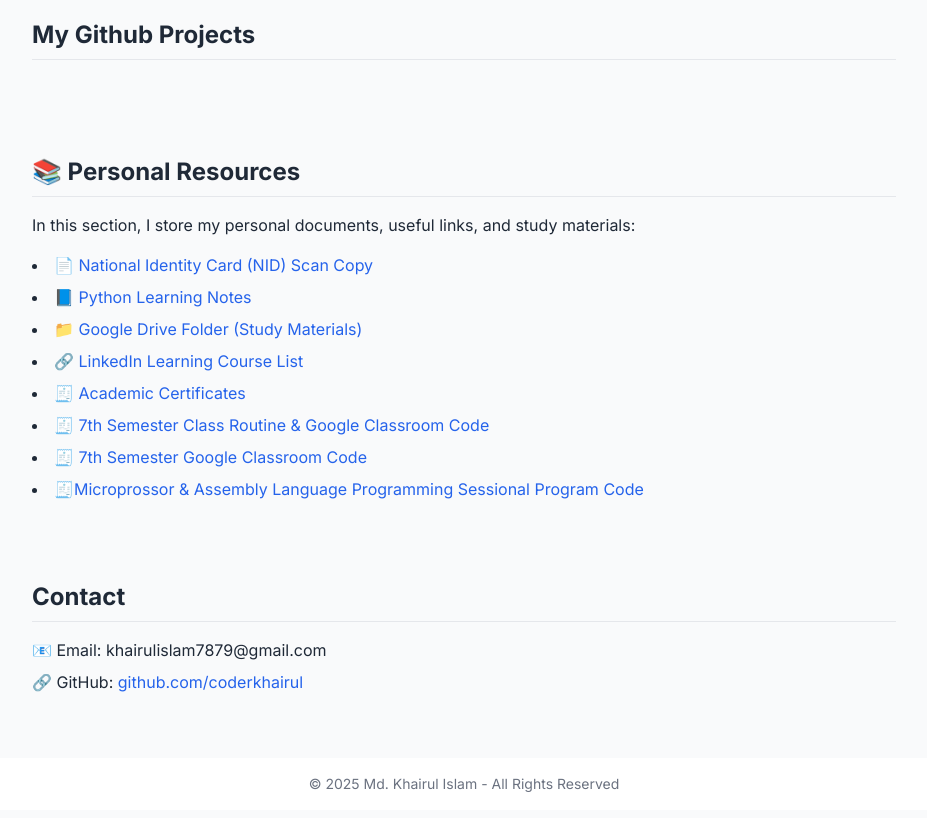
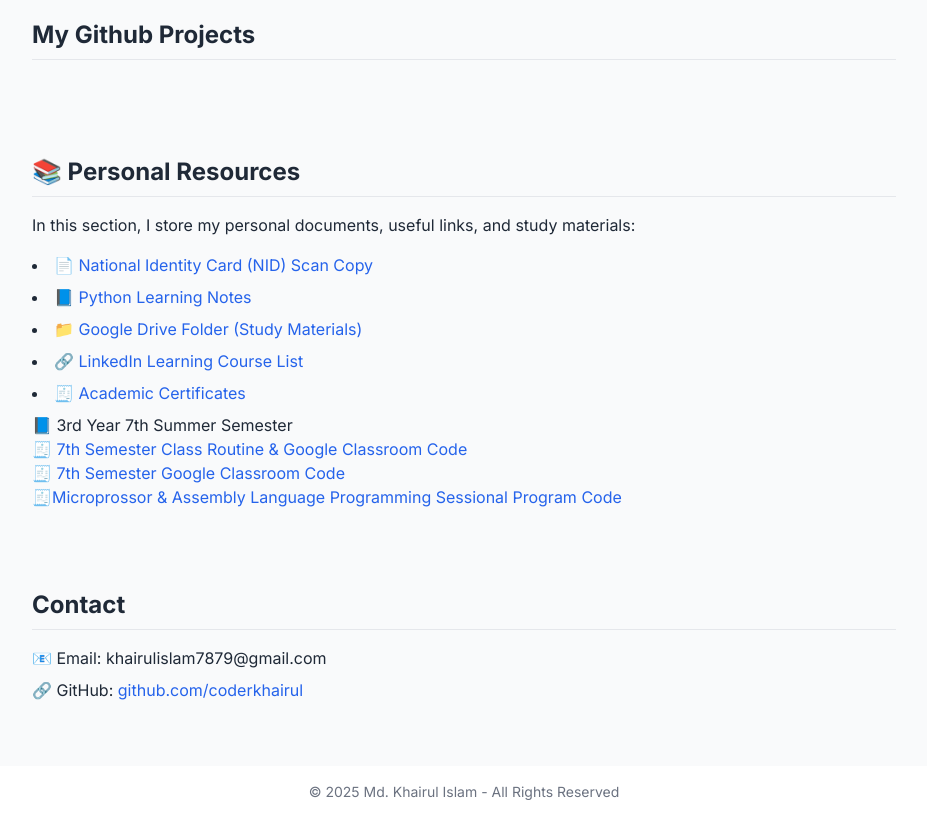
Before and after one commit to coderkhairul/My_Portfolio, a plain HTML site: page index.html in a window 1280 px wide. Shown: the part 2054-2872 px from the top of the page, without its empty margins (176-1103 px from the left). Drawn offline with nearby package versions, Linux system fonts and the light colour scheme; no server answers.

Commit message:
Update index.html

```diff
--- a/index.html
+++ b/index.html
@@ -223,9 +223,11 @@
       <li><a href="#" class="text-blue-600 hover:underline">📁 Google Drive Folder (Study Materials)</a></li>
       <li><a href="#" class="text-blue-600 hover:underline">🔗 LinkedIn Learning Course List</a></li>
       <li><a href="#" class="text-blue-600 hover:underline">🧾 Academic Certificates</a></li>
-      <li><a href="https://drive.google.com/file/d/1JyBq_kRFVm3qcycFE9KlYkXeNnwnBYQx/view?usp=sharing" class="text-blue-600 hover:underline">🧾 7th Semester Class Routine & Google Classroom Code</a></li>
-      <li><a href="https://drive.google.com/file/d/1dNXwe4-bZGMH1sgxAkyqYLelp1d7WaLn/view?usp=sharing" class="text-blue-600 hover:underline">🧾 7th Semester Google Classroom Code</a></li>
-      <li><a href="https://drive.google.com/file/d/1rKci5bzpplsQXQYRxyThcgBdnct1dMZg/view?usp=sharing" class="text-blue-600 hover:underline">🧾Microprossor & Assembly Language Programming Sessional Program Code </a></li>
+      <ol>📘 3rd Year 7th Summer Semester
+        <li><a href="https://drive.google.com/file/d/1JyBq_kRFVm3qcycFE9KlYkXeNnwnBYQx/view?usp=sharing" class="text-blue-600 hover:underline">🧾 7th Semester Class Routine & Google Classroom Code</a></li>
+        <li><a href="https://drive.google.com/file/d/1dNXwe4-bZGMH1sgxAkyqYLelp1d7WaLn/view?usp=sharing" class="text-blue-600 hover:underline">🧾 7th Semester Google Classroom Code</a></li>
+        <li><a href="https://drive.google.com/file/d/1rKci5bzpplsQXQYRxyThcgBdnct1dMZg/view?usp=sharing" class="text-blue-600 hover:underline">🧾Microprossor & Assembly Language Programming Sessional Program Code </a></li>
+      </ol>
     </ul>
   </section>
 
```
